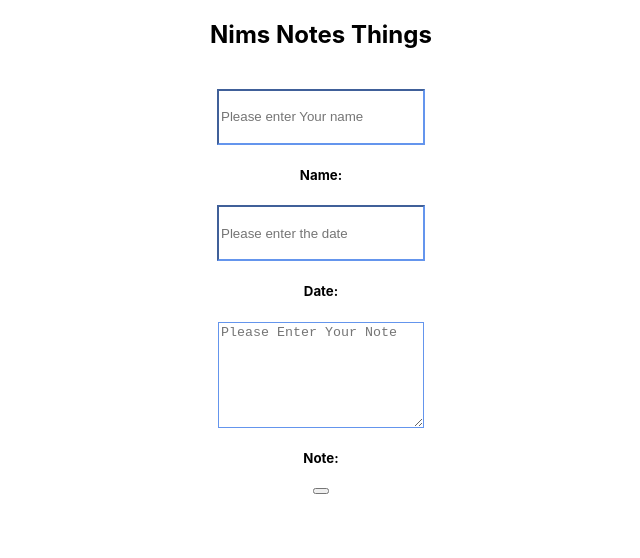
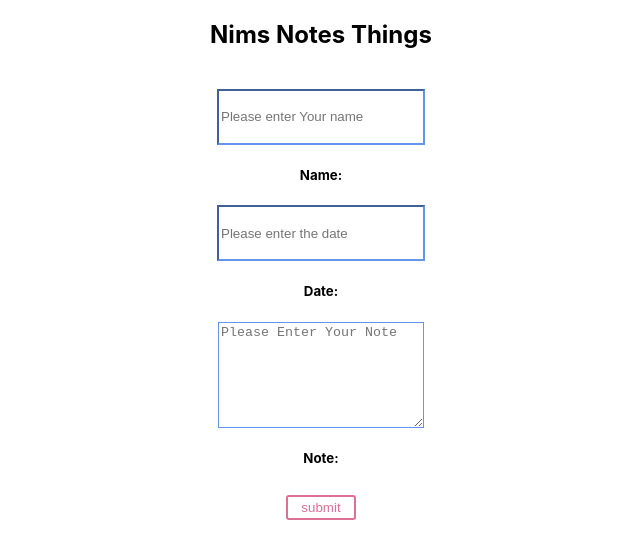
Before and after one commit to nf2000/nims-notes-things, a React (Create React App) app in the folder nims-notes-things/: page / in a window 1280 px wide. Shown: the top 558 px of the page, without its empty margins (319-959 px from the left). Built offline with nearby package versions, Linux system fonts and the light colour scheme.

Commit message:
styling button

```diff
--- a/nims-notes-things/src/Form.js
+++ b/nims-notes-things/src/Form.js
@@ -66,8 +66,8 @@ const Form = (props) => {
               onBlur={(e) => handleOnBlur(e.target.value, "date")}
               value={formData.date}
             />
-            </div>
-            <h5>Date: {formData.date}</h5>
+          </div>
+          <h5>Date: {formData.date}</h5>
 
           <TextArea
             name="note"
@@ -77,7 +77,10 @@ const Form = (props) => {
             value={formData.note}
           />
           <h5>Note: {formData.note}</h5>
-          <button type="submit" />
+
+          <Button  type="submit">
+          submit
+          </Button>
         </InnerForm>
       </div>
     </form>
@@ -93,3 +96,11 @@ const InnerForm = styled.div`
   position: relative;
   margin: 20px;
 `;
+const Button = styled.button`
+  background: transparent;
+  border-radius: 3px;
+  border: 2px solid palevioletred;
+  color: palevioletred;
+  margin: 0.5em 1em;
+  padding: 0.25em 1em;
+`;
```
